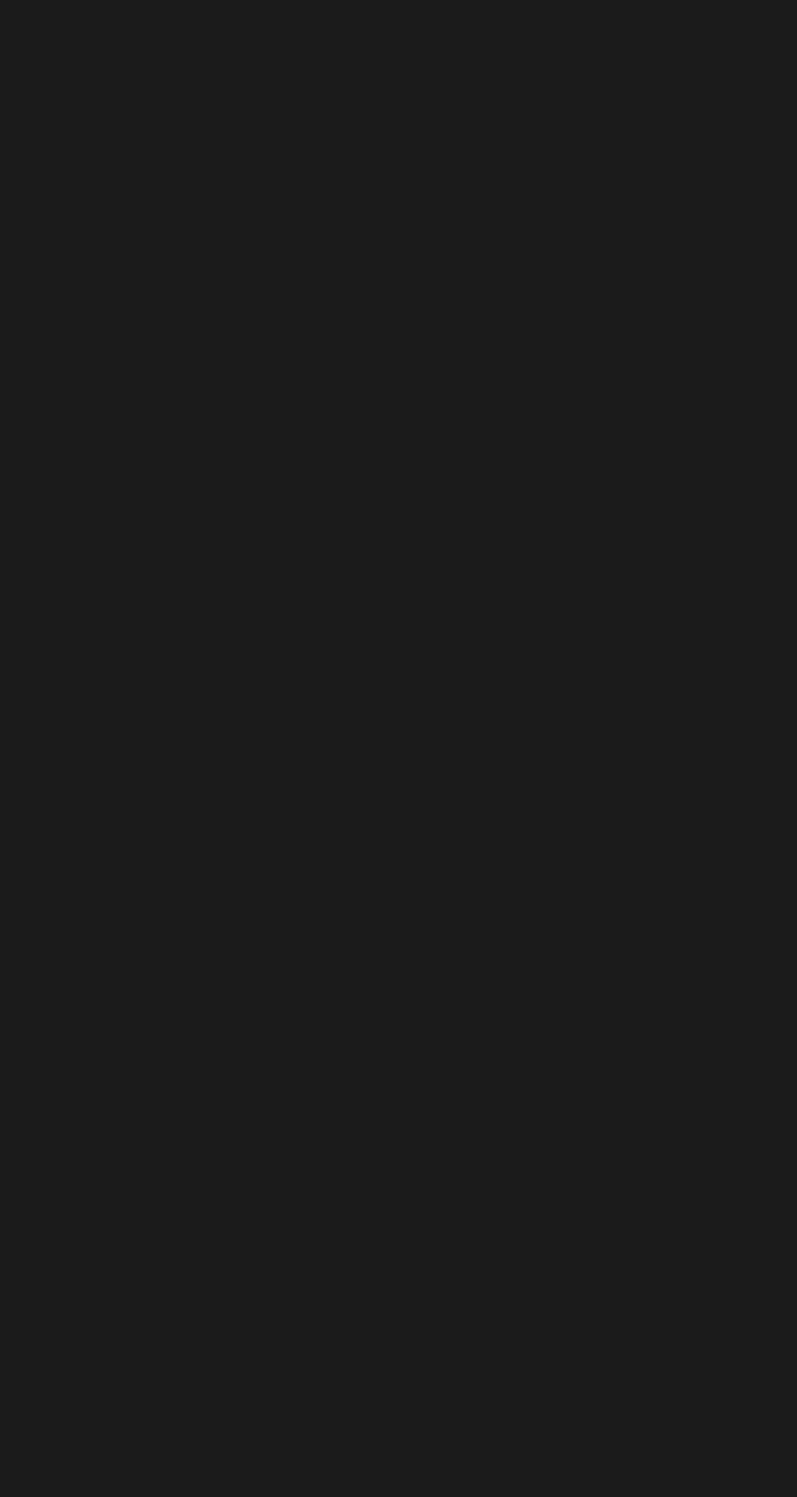
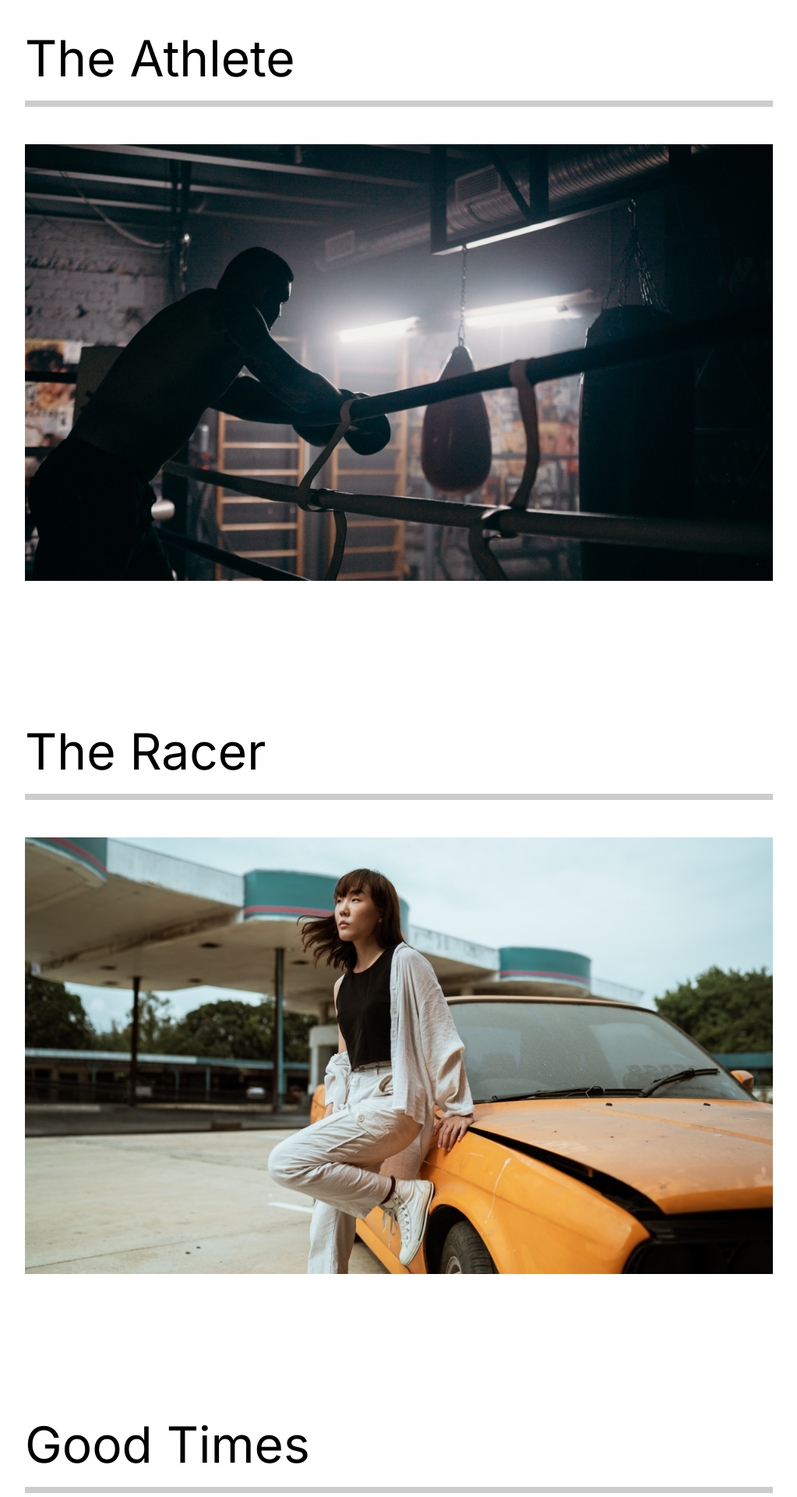
Before and after one commit to bgorwin/react-company-portfolio, a React (Create React App) app: page /work in a window 1280 px wide. Shown: the part 140-2060 px from the top of the page at 78% size, without its empty margins (128-1151 px from the left). Before the commit the page ends 800 px from the top, so only its background shows below. Built offline with nearby package versions, Linux system fonts and the light colour scheme.

Commit message:
Added in Framer Motion animations and routing for all pages

```diff
--- a/src/App.js
+++ b/src/App.js
@@ -6,27 +6,38 @@
 import Nav from './components/Nav';
 import ContactUs from './pages/ContactUs';
 import OurWork from './pages/OurWork';
+import MovieDetail from './pages/MovieDetail';
 
 // Router
-import { Switch, Route } from 'react-router-dom';
+import { Switch, Route, useLocation } from 'react-router-dom';
+
+// Animation
+import { AnimatePresence } from 'framer-motion';
 
 function App() {
+	const location = useLocation();
+	console.log(location);
 	return (
 		<div className='App'>
 			<Nav />
 			<GlobalStyle />
-			<Switch>
+			<AnimatePresence exitBeforeEnter>
+				<Switch location={location} key={location.pathname}>
 					<Route path='/' exact>
 						<AboutUs />
 					</Route>
 
-				<Route path='/work'>
+					<Route path='/work' exact>
 						<OurWork />
+					</Route>
+					<Route path='/work/:id'>
+						<MovieDetail />
 					</Route>
 					<Route path='/contact'>
 						<ContactUs />
 					</Route>
 				</Switch>
+			</AnimatePresence>
 		</div>
 	);
 }
--- /dev/null
+++ b/src/animation.js
@@ -0,0 +1,22 @@
+export const pageAnimation = {
+	hidden: {
+		opactiy: 0,
+		y: 300
+	},
+
+	show: {
+		opactiy: 1,
+		y: 0,
+		transition: {
+			duration: 1
+		}
+	},
+
+	exit: {
+		opactiy: 0,
+		y: 300,
+		transition: {
+			duration: 1
+		}
+	}
+};
--- a/src/components/AboutSection.js
+++ b/src/components/AboutSection.js
@@ -1,27 +1,28 @@
 import React from 'react';
 import home1 from '../img/home1.png';
 
-// Styled
-// import styled from 'styled-components';
+//Framer Motion
+import { motion } from 'framer-motion';
+
 import { About, Description, Image, Hide } from '../styles';
 
 const AboutSection = () => {
 	return (
 		<About>
 			<Description>
-				<div className='title'>
+				<motion.div>
 					<Hide className='hide'>
-						<h2>We work to make</h2>
+						<motion.h2>We work to make</motion.h2>
 					</Hide>
 					<Hide className='hide'>
-						<h2>
+						<motion.h2>
 							your <span>dreams</span>
-						</h2>
+						</motion.h2>
 					</Hide>
 					<Hide className='hide'>
-						<h2>true.</h2>
+						<motion.h2>true.</motion.h2>
 					</Hide>
-				</div>
+				</motion.div>
 				<p>
 					Contact us for any photography or videography ideas that you have. We
 					have professionals with amazing skills.
--- /dev/null
+++ b/src/movieState.js
@@ -0,0 +1,81 @@
+//Import Images
+import athlete from "./img/athlete-small.png";
+import goodtimes from "./img/goodtimes-small.png";
+import theracer from "./img/theracer-small.png";
+import athlete2 from "./img/athlete2.png";
+import goodtimes2 from "./img/good-times2.jpg";
+import theracer2 from "./img/the-racer2.jpg";
+
+export const MovieState = () => {
+  return [
+    {
+      title: "The Athlete",
+      mainImg: athlete,
+      secondaryImg: athlete2,
+      url: "/work/the-athlete",
+      awards: [
+        {
+          title: "Truly A masterpiece",
+          description:
+            "“Lorem Ipsum is simply dummy text of the printing and typesetting industry.”",
+        },
+        {
+          title: "Fresh look on a brutal sport.",
+          description:
+            "“Lorem Ipsum is simply dummy text of the printing and typesetting industry.”",
+        },
+        {
+          title: "It’s okay lmao.",
+          description:
+            "“Lorem Ipsum is simply dummy text of the printing and typesetting industry.”",
+        },
+      ],
+    },
+    {
+      title: "Good Times",
+      mainImg: goodtimes,
+      url: "/work/good-times",
+      secondaryImg: goodtimes2,
+      awards: [
+        {
+          title: "Truly A masterpiece",
+          description:
+            "“Lorem Ipsum is simply dummy text of the printing and typesetting industry.”",
+        },
+        {
+          title: "Fresh look on a brutal sport.",
+          description:
+            "“Lorem Ipsum is simply dummy text of the printing and typesetting industry.”",
+        },
+        {
+          title: "It’s okay lmao.",
+          description:
+            "“Lorem Ipsum is simply dummy text of the printing and typesetting industry.”",
+        },
+      ],
+    },
+    {
+      title: "The Racer",
+      mainImg: theracer,
+      url: "/work/the-racer",
+      secondaryImg: theracer2,
+      awards: [
+        {
+          title: "Truly A masterpiece",
+          description:
+            "“Lorem Ipsum is simply dummy text of the printing and typesetting industry.”",
+        },
+        {
+          title: "Fresh look on a brutal sport.",
+          description:
+            "“Lorem Ipsum is simply dummy text of the printing and typesetting industry.”",
+        },
+        {
+          title: "It’s okay lmao.",
+          description:
+            "“Lorem Ipsum is simply dummy text of the printing and typesetting industry.”",
+        },
+      ],
+    },
+  ];
+};
--- a/src/pages/AboutUs.js
+++ b/src/pages/AboutUs.js
@@ -4,13 +4,22 @@
 import ServicesSection from '../components/ServicesSection';
 import FaqSection from '../components/FaqSection';
 
+// Animations
+import { motion } from 'framer-motion';
+import { pageAnimation } from '../animation';
+
 const AboutUs = () => {
 	return (
-		<>
+		<motion.div
+			variants={pageAnimation}
+			initial='hidden'
+			animate='show'
+			exit='exit'
+		>
 			<AboutSection />
 			<ServicesSection />
 			<FaqSection />
-		</>
+		</motion.div>
 	);
 };
 
--- a/src/pages/ContactUs.js
+++ b/src/pages/ContactUs.js
@@ -1,10 +1,20 @@
 import React from 'react';
+
+// Animations
+import { motion } from 'framer-motion';
+import { pageAnimation } from '../animation';
 
 const ContactUs = () => {
 	return (
-		<div>
+		<motion.div
+			variants={pageAnimation}
+			initial='hidden'
+			animate='show'
+			exit='exit'
+			style={{ background: '#fff' }}
+		>
 			<h1>Contact</h1>
-		</div>
+		</motion.div>
 	);
 };
 
--- /dev/null
+++ b/src/pages/MovieDetail.js
@@ -0,0 +1,127 @@
+import React, { useState, useEffect } from 'react';
+
+// Styles
+import styled from 'styled-components';
+
+// Animations
+import { motion } from 'framer-motion';
+import { pageAnimation } from '../animation';
+
+import { useHistory } from 'react-router-dom';
+import { MovieState } from '../movieState';
+
+const MovieDetail = () => {
+	const history = useHistory();
+	const url = history.location.pathname;
+	const [movies, setMovies] = useState(MovieState);
+	const [movie, setMovie] = useState(null);
+
+	// useEffect
+	useEffect(() => {
+		const currentMovie = movies.filter((stateMovie) => stateMovie.url === url);
+		setMovie(currentMovie[0]);
+	}, [movies, url]);
+
+	return (
+		<>
+			{movie && (
+				<Details
+					variants={pageAnimation}
+					initial='hidden'
+					animate='show'
+					exit='exit'
+				>
+					<HeadLine>
+						<h2>{movie.title}</h2>
+						<img src={movie.mainImg} alt='movie' />
+					</HeadLine>
+					<Awards>
+						{movie.awards.map((award) => (
+							<Award
+								title={award.title}
+								description={award.description}
+								key={award.title}
+							/>
+						))}
+					</Awards>
+					<ImageDisplay>
+						<img src={movie.secondaryImg} alt='movie' />
+					</ImageDisplay>
+				</Details>
+			)}
+		</>
+	);
+};
+
+const Details = styled(motion.div)`
+	color: white;
+`;
+
+const HeadLine = styled.div`
+	min-height: 90vh;
+	padding-top: 20vh;
+	position: relative;
+
+	h2 {
+		position: absolute;
+		top: 10%;
+		left: 50%;
+		transform: translate(-50%, -10%);
+	}
+
+	img {
+		width: 100%;
+		height: 70vh;
+		object-fit: cover;
+	}
+`;
+
+const Awards = styled.div`
+	min-height: 80vh;
+	display: flex;
+	margin: 5rem 10rem;
+	align-items: center;
+	justify-content: space-around;
+`;
+
+const AwardStyle = styled.div`
+	padding: 5rem;
+
+	h3 {
+		font-size: 2rem;
+	}
+
+	.line {
+		width: 100%;
+		background: #23d997;
+		height: 0.5rem;
+		margin: 1rem 0rem;
+	}
+
+	p {
+		padding: 2rem 0rem;
+	}
+`;
+
+const ImageDisplay = styled.div`
+	min-height: 50vh;
+
+	img {
+		width: 100%;
+		height: 100vh;
+		object-fit: cover;
+	}
+`;
+
+// Award Component
+const Award = ({ title, description }) => {
+	return (
+		<AwardStyle>
+			<h3>{title}</h3>
+			<div className='line'></div>
+			<p>{description}</p>
+		</AwardStyle>
+	);
+};
+
+export default MovieDetail;
--- a/src/pages/OurWork.js
+++ b/src/pages/OurWork.js
@@ -1,11 +1,80 @@
 import React from 'react';
+
+// Styles
+import styled from 'styled-components';
+
+// Router
+import { Link } from 'react-router-dom';
+
+//Images
+import athlete from '../img/athlete-small.png';
+import theracer from '../img/theracer-small.png';
+import goodtimes from '../img/goodtimes-small.png';
+
+// Animations
+import { motion } from 'framer-motion';
+import { pageAnimation } from '../animation';
 
 const OurWork = () => {
 	return (
-		<div>
-			<h1>Our Work</h1>
-		</div>
+		<Work
+			variants={pageAnimation}
+			initial='hidden'
+			animate='show'
+			exit='exit'
+			style={{ background: '#fff' }}
+		>
+			<Movie>
+				<h2>The Athlete</h2>
+				<div className='line'></div>
+				<Link to='/work/the-athlete'>
+					<img src={athlete} alt='athlete' />
+				</Link>
+			</Movie>
+
+			<Movie>
+				<h2>The Racer</h2>
+				<div className='line'></div>
+				<Link to='/work/the-racer'>
+					<img src={theracer} alt='racer' />
+				</Link>
+			</Movie>
+
+			<Movie>
+				<h2>Good Times</h2>
+				<div className='line'></div>
+				<Link to='/work/good-times'>
+					<img src={goodtimes} alt='good times' />
+				</Link>
+			</Movie>
+		</Work>
 	);
 };
 
+const Work = styled(motion.div)`
+	min-height: 100vh;
+	overflow: hidden;
+	padding: 5rem 10rem;
+
+	h2 {
+		padding: 1rem 0rem;
+	}
+`;
+
+const Movie = styled.div`
+	padding-bottom: 10rem;
+
+	.line {
+		height: 0.5rem;
+		background: #cccccc;
+		margin-bottom: 3rem;
+	}
+
+	img {
+		width: 100%;
+		height: 70vh;
+		object-fit: cover;
+	}
+`;
+
 export default OurWork;
```
Lines whose indentation alone changed are shown as unchanged.
